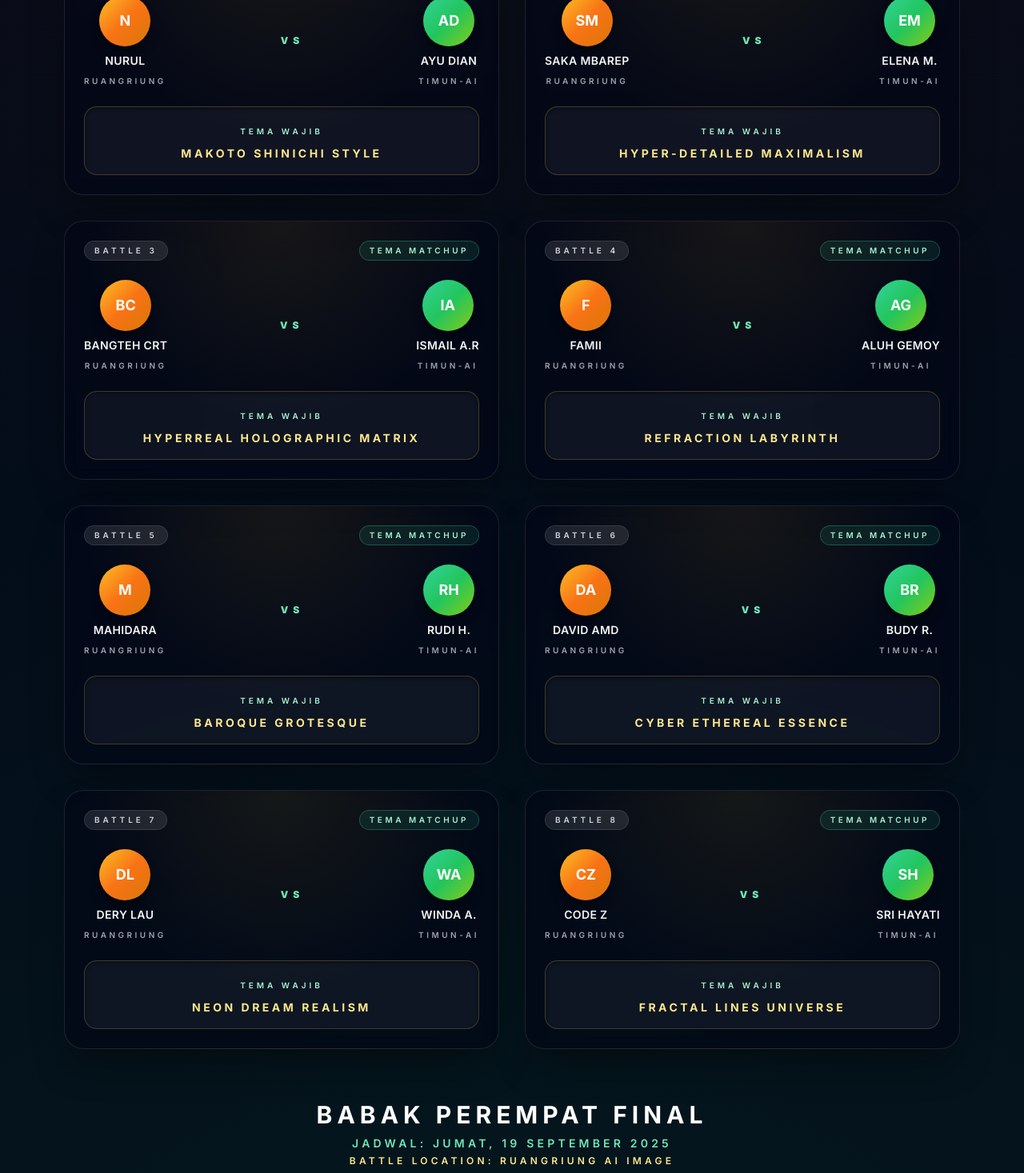
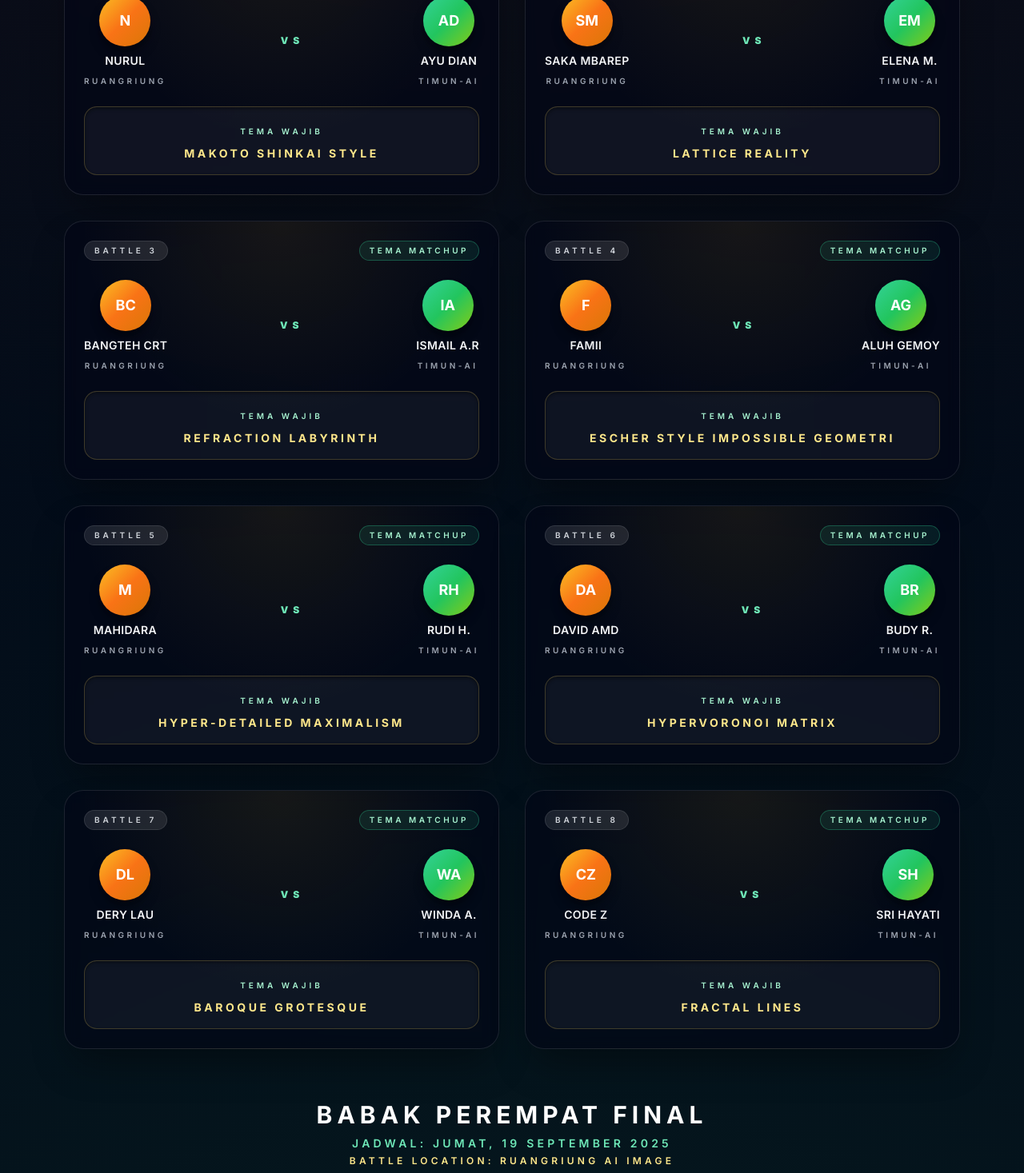
Before and after one commit to ruangriung/ruangriung-generator-app, a Next.js app: page /battle-ignite-friendship in a window 1280 px wide. Shown: the part 1783-3250 px from the top of the page at 80% size. Built offline with nearby package versions, Linux system fonts and the light colour scheme; no server answers.

Commit message:
Restore original qualification themes

```diff
--- a/app/battle-ignite-friendship/page.tsx
+++ b/app/battle-ignite-friendship/page.tsx
@@ -64,49 +64,49 @@ const eventHighlights = [
 const qualificationBattles = [
   {
     id: 1,
-    theme: 'Makoto Shinichi Style',
+    theme: 'Makoto Shinkai style',
     left: { name: 'Nurul', community: 'RuangRiung' as const },
     right: { name: 'Ayu Dian', community: 'Timun-AI' as const },
   },
   {
     id: 2,
-    theme: 'Hyper-Detailed Maximalism',
+    theme: 'Lattice reality',
     left: { name: 'Saka Mbarep', community: 'RuangRiung' as const },
     right: { name: 'Elena M.', community: 'Timun-AI' as const },
   },
   {
     id: 3,
-    theme: 'Hyperreal Holographic Matrix',
+    theme: 'Refraction labyrinth',
     left: { name: 'Bangteh CRT', community: 'RuangRiung' as const },
     right: { name: 'Ismail A.R', community: 'Timun-AI' as const },
   },
   {
     id: 4,
-    theme: 'Refraction Labyrinth',
+    theme: 'Escher style impossible geometri',
     left: { name: 'Famii', community: 'RuangRiung' as const },
     right: { name: 'Aluh Gemoy', community: 'Timun-AI' as const },
   },
   {
     id: 5,
-    theme: 'Baroque Grotesque',
+    theme: 'Hyper-detailed Maximalism',
     left: { name: 'Mahidara', community: 'RuangRiung' as const },
     right: { name: 'Rudi H.', community: 'Timun-AI' as const },
   },
   {
     id: 6,
-    theme: 'Cyber Ethereal Essence',
+    theme: 'Hypervoronoi Matrix',
     left: { name: 'David Amd', community: 'RuangRiung' as const },
     right: { name: 'Budy R.', community: 'Timun-AI' as const },
   },
   {
     id: 7,
-    theme: 'Neon Dream Realism',
+    theme: 'Baroque Grotesque',
     left: { name: 'Dery Lau', community: 'RuangRiung' as const },
     right: { name: 'Winda A.', community: 'Timun-AI' as const },
   },
   {
     id: 8,
-    theme: 'Fractal Lines Universe',
+    theme: 'Fractal Lines',
     left: { name: 'Code Z', community: 'RuangRiung' as const },
     right: { name: 'Sri Hayati', community: 'Timun-AI' as const },
   },
```
